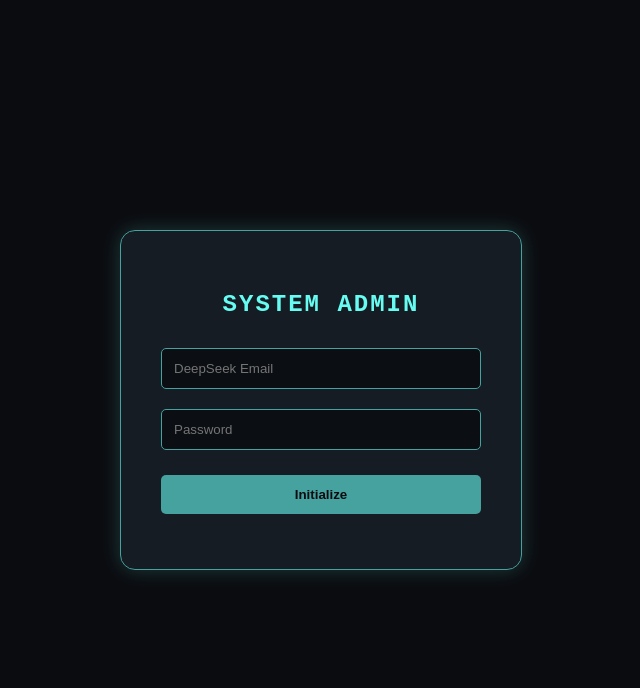
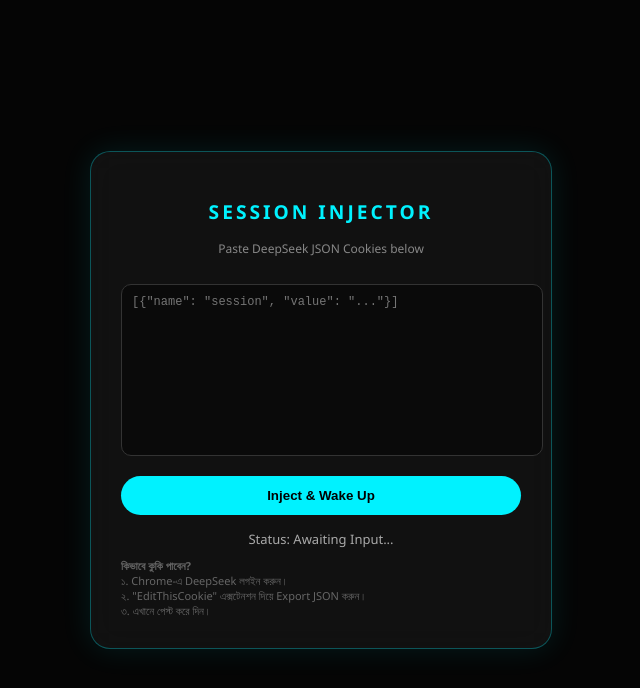
Before and after one commit to memevaiya2O/Deepseek-re-direct-app, a website: page public/admin.html in a window 1280 px wide. Shown: the whole page, without its empty margins (319-959 px from the left). Drawn offline with Linux system fonts and the light colour scheme.

Commit message:
Update admin.html

```diff
--- a/public/admin.html
+++ b/public/admin.html
@@ -3,47 +3,63 @@
 <head>
     <meta charset="UTF-8">
     <meta name="viewport" content="width=device-width, initial-scale=1.0">
-    <title>Admin Panel - Prime Xyron</title>
+    <title>Session Admin | Prime Xyron</title>
     <style>
-        body { background: #0b0c10; color: #66fcf1; font-family: 'Courier New', monospace; display: flex; justify-content: center; align-items: center; height: 100vh; margin: 0; }
-        .glass-panel { background: rgba(31, 40, 51, 0.6); backdrop-filter: blur(10px); padding: 40px; border-radius: 15px; border: 1px solid #45a29e; box-shadow: 0 0 20px rgba(102, 252, 241, 0.2); width: 320px; }
-        h2 { text-align: center; margin-bottom: 20px; text-transform: uppercase; letter-spacing: 2px; }
-        input { width: 100%; padding: 12px; margin: 10px 0; background: rgba(0,0,0,0.5); border: 1px solid #45a29e; color: #fff; border-radius: 5px; outline: none; box-sizing: border-box; }
-        input:focus { border-color: #66fcf1; box-shadow: 0 0 5px #66fcf1; }
-        button { width: 100%; padding: 12px; background: #45a29e; color: #0b0c10; border: none; font-weight: bold; cursor: pointer; border-radius: 5px; margin-top: 15px; transition: 0.3s; }
-        button:hover { background: #66fcf1; box-shadow: 0 0 10px #66fcf1; }
-        #status { text-align: center; margin-top: 15px; font-size: 14px; }
+        :root { --neon: #00f2ff; --bg: #050505; }
+        body { background: var(--bg); color: #fff; font-family: 'Segoe UI', sans-serif; display: flex; justify-content: center; align-items: center; height: 100vh; margin: 0; overflow: hidden; }
+        .glass { background: rgba(255, 255, 255, 0.05); backdrop-filter: blur(15px); padding: 30px; border-radius: 20px; border: 1px solid rgba(0, 242, 255, 0.3); box-shadow: 0 0 30px rgba(0, 242, 255, 0.1); width: 400px; text-align: center; }
+        h2 { color: var(--neon); text-transform: uppercase; letter-spacing: 3px; font-size: 1.2rem; }
+        textarea { width: 100%; height: 150px; background: rgba(0,0,0,0.4); border: 1px solid #333; color: #00f2ff; padding: 10px; border-radius: 10px; margin: 15px 0; font-family: monospace; font-size: 12px; resize: none; outline: none; }
+        button { background: var(--neon); color: #000; border: none; padding: 12px 30px; border-radius: 30px; font-weight: bold; cursor: pointer; transition: 0.3s; width: 100%; }
+        button:hover { box-shadow: 0 0 15px var(--neon); transform: translateY(-2px); }
+        #log { margin-top: 15px; font-size: 13px; color: #aaa; }
+        .hint { font-size: 11px; color: #666; margin-top: 10px; text-align: left; }
     </style>
 </head>
 <body>
-    <div class="glass-panel">
-        <h2>System Admin</h2>
-        <input type="email" id="email" placeholder="DeepSeek Email" required>
-        <input type="password" id="password" placeholder="Password" required>
-        <button onclick="saveConfig()">Initialize</button>
-        <p id="status"></p>
+
+<div class="glass">
+    <h2>Session Injector</h2>
+    <p style="font-size: 12px; color: #888;">Paste DeepSeek JSON Cookies below</p>
+    <textarea id="cookies" placeholder='[{"name": "session", "value": "..."}]'></textarea>
+    <button onclick="inject()">Inject & Wake Up</button>
+    <div id="log">Status: Awaiting Input...</div>
+    <div class="hint">
+        <b>কিভাবে কুকি পাবেন?</b><br>
+        ১. Chrome-এ DeepSeek লগইন করুন।<br>
+        ২. "EditThisCookie" এক্সটেনশন দিয়ে Export JSON করুন।<br>
+        ৩. এখানে পেস্ট করে দিন।
+    </div>
 </div>
 
 <script>
-        async function saveConfig() {
-            const email = document.getElementById('email').value;
-            const password = document.getElementById('password').value;
-            const status = document.getElementById('status');
+    async function inject() {
+        const cookieData = document.getElementById('cookies').value;
+        const log = document.getElementById('log');
 
-            status.innerText = "Connecting...";
+        if(!cookieData) return alert("Please paste cookies first!");
+
+        log.innerText = "Processing Session...";
 
         try {
-                const res = await fetch('/api/save-config', {
+            const res = await fetch('/api/inject-session', {
                 method: 'POST',
                 headers: { 'Content-Type': 'application/json' },
-                    body: JSON.stringify({ email, password })
+                body: JSON.stringify({ cookies: cookieData })
             });
             const data = await res.json();
-                status.innerText = data.message || data.error;
+            if(data.success) {
+                log.style.color = "#00ff88";
+                log.innerText = "SUCCESS: " + data.message;
+            } else {
+                log.style.color = "#ff4444";
+                log.innerText = "ERROR: " + data.error;
+            }
         } catch(e) {
-                status.innerText = "Connection failed.";
+            log.innerText = "Connection Failed.";
         }
     }
 </script>
+
 </body>
 </html>
```
Lines whose indentation alone changed are shown as unchanged.
